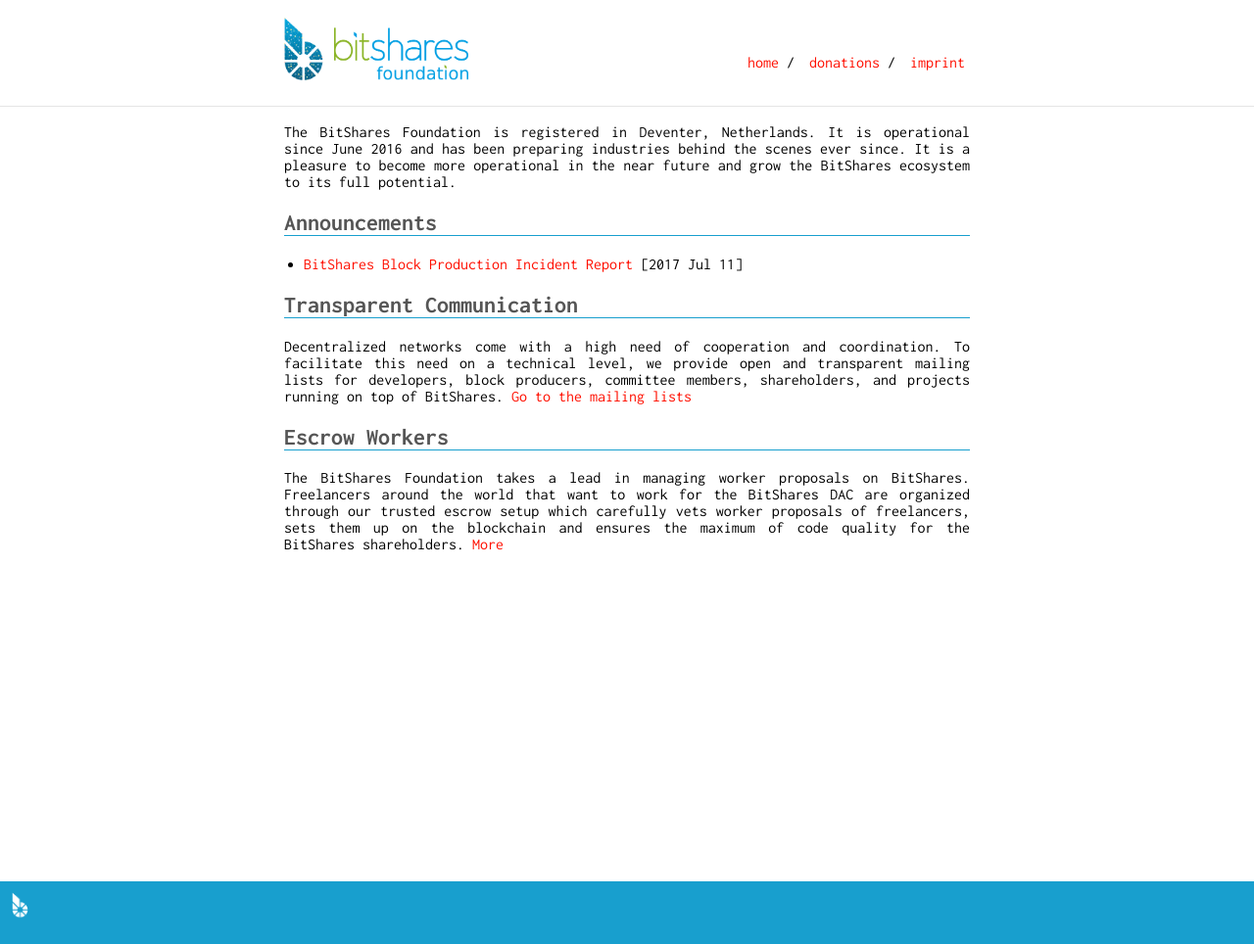
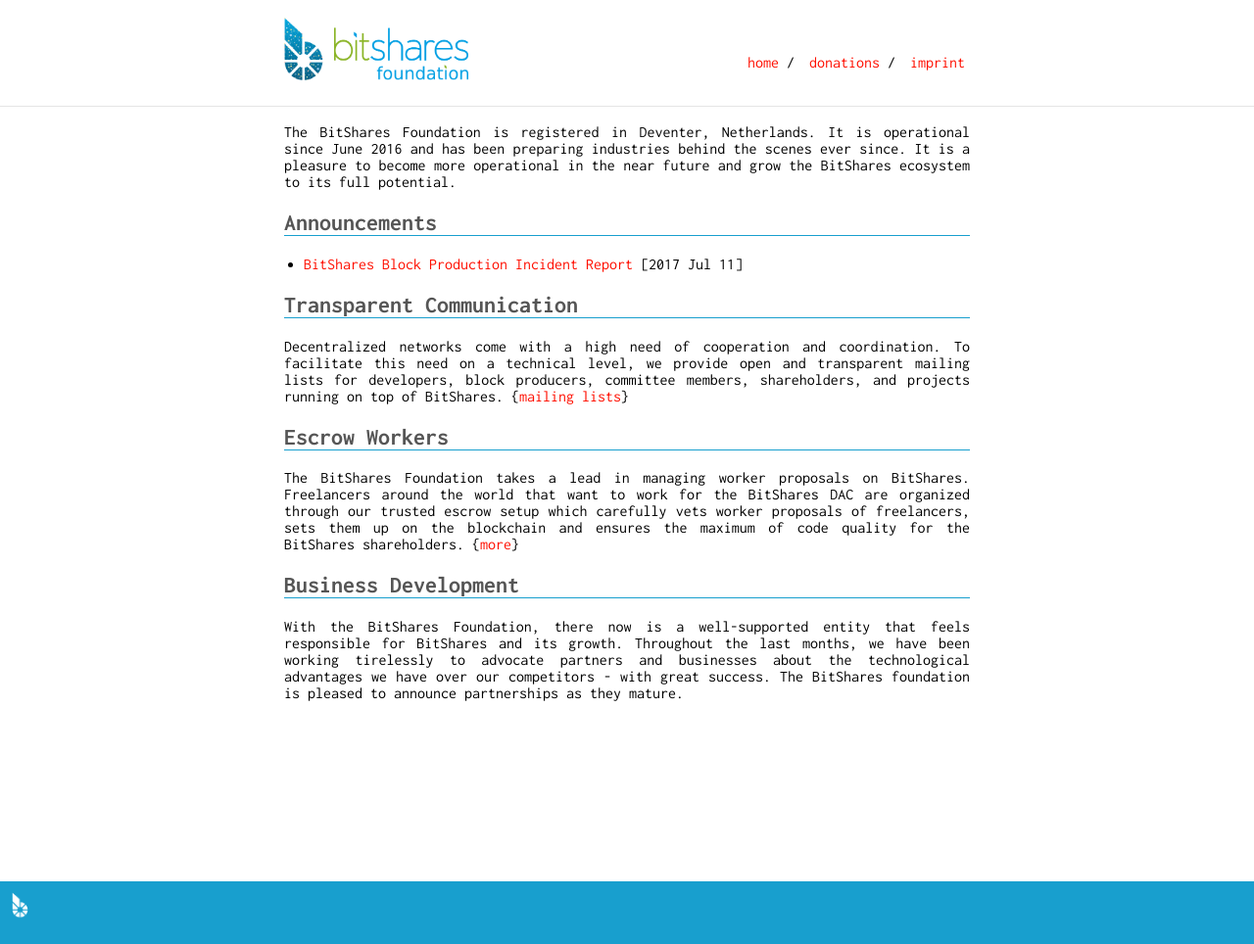
Before and after one commit to thehapax/bitshares.foundation, a Jekyll site: the page built from index.md, in a window 1280 px wide. Shown: the whole page at 98% size. Built offline with Jekyll 4.4.1, drawn with Linux system fonts in a browser that asks for light colours.

Commit message:
business development

```diff
--- a/index.md
+++ b/index.md
@@ -16,8 +16,8 @@ grow the BitShares ecosystem to its full potential.
 Decentralized networks come with a high need of cooperation and coordination.
 To facilitate this need on a technical level, we provide open and transparent
 mailing lists for developers, block producers, committee members, shareholders,
-and projects running on top of BitShares. [Go to the mailing
-lists](http://lists.bitshares.foundation)
+and projects running on top of BitShares.
+{[mailing lists](http://lists.bitshares.foundation)}
 
 ## Escrow Workers
 
@@ -25,4 +25,12 @@ The BitShares Foundation takes a lead in managing worker proposals on
 BitShares. Freelancers around the world that want to work for the BitShares DAC
 are organized through our trusted escrow setup which carefully vets worker
 proposals of freelancers, sets them up on the blockchain and ensures the
-maximum of code quality for the BitShares shareholders. [More](/worker)
+maximum of code quality for the BitShares shareholders. {[more](/worker)}
+
+## Business Development
+
+With the BitShares Foundation, there now is a well-supported entity that feels
+responsible for BitShares and its growth. Throughout the last months, we have
+been working tirelessly to advocate partners and businesses about the
+technological advantages we have over our competitors - with great success. The
+BitShares foundation is pleased to announce partnerships as they mature.
```
Also changed, not shown: _announcements/2017-07-11-bitshares-downtime-incident.md (+5 -4 lines).
